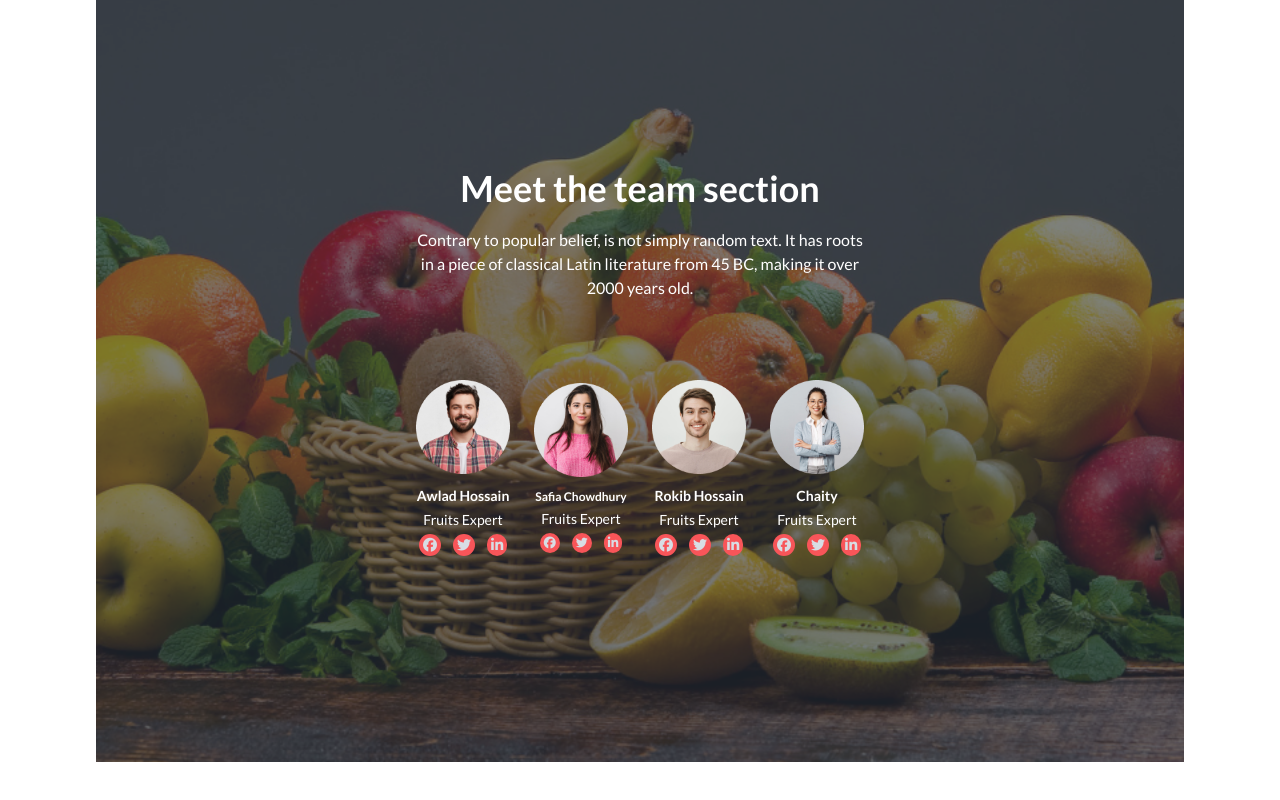
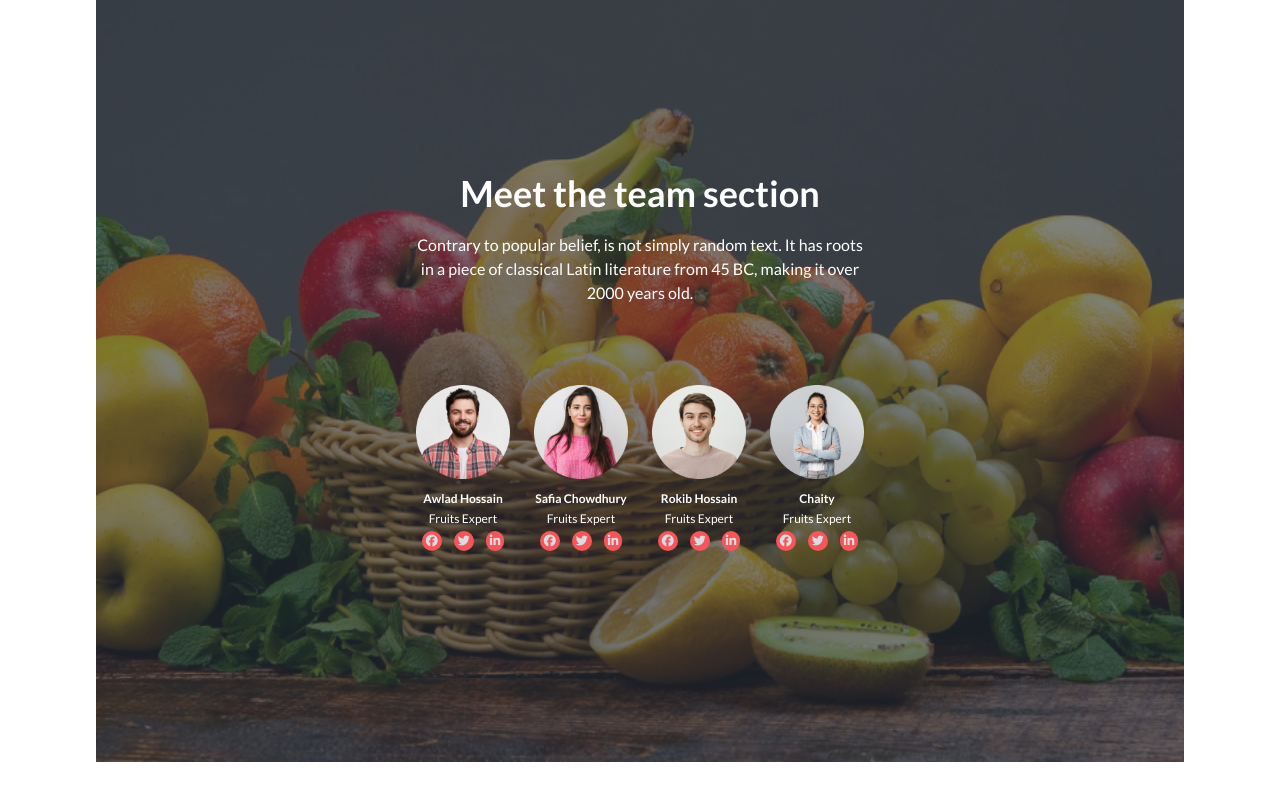
Before and after one commit to muna564/assignment-3, a plain HTML site: page index.html in a window 1280 px wide. Shown: the part 1928-2728 px from the top of the page. Drawn offline with nearby package versions, Linux system fonts and the light colour scheme.

Commit message:
update the team section

```diff
--- a/index.html
+++ b/index.html
@@ -402,11 +402,11 @@
                     <img src="./images/member1.png" class="mb-3" alt="" />
                   </div>
                   <div>
-                    <h4 class="text-sm font-bold mb-1 text-white">
+                    <h4 class="text-xs font-bold mb-1 text-white">
                       Awlad Hossain
                     </h4>
-                    <p class="mb-1 text-sm text-white">Fruits Expert</p>
-                    <div class="flex justify-center items-center gap-3 text-sm">
+                    <p class="mb-1 text-xs text-white">Fruits Expert</p>
+                    <div class="flex justify-center items-center gap-3 text-xs">
                       <span
                         ><i
                           class="fa-brands fa-facebook bg-[#F85559] rounded-full p-1"
@@ -433,7 +433,7 @@
                     <h4 class="text-xs font-bold mb-1 text-white">
                       Safia Chowdhury
                     </h4>
-                    <p class="mb-1 text-sm text-white">Fruits Expert</p>
+                    <p class="mb-1 text-xs text-white">Fruits Expert</p>
                     <div class="flex justify-center items-center gap-3 text-xs">
                       <span
                         ><i
@@ -458,11 +458,11 @@
                     <img src="./images/member3.png" class="mb-3" alt="" />
                   </div>
                   <div>
-                    <h4 class="text-sm font-bold mb-1 text-white">
+                    <h4 class="text-xs font-bold mb-1 text-white">
                       Rokib Hossain
                     </h4>
-                    <p class="mb-1 text-sm text-white">Fruits Expert</p>
-                    <div class="flex justify-center items-center gap-3 text-sm">
+                    <p class="mb-1 text-xs text-white">Fruits Expert</p>
+                    <div class="flex justify-center items-center gap-3 text-xs">
                       <span
                         ><i
                           class="fa-brands fa-facebook bg-[#F85559] rounded-full p-1"
@@ -486,9 +486,9 @@
                     <img src="./images/member4.png" class="mb-3" alt="" />
                   </div>
                   <div>
-                    <h4 class="text-sm font-bold mb-1 text-white">Chaity</h4>
-                    <p class="mb-1 text-sm text-white">Fruits Expert</p>
-                    <div class="flex justify-center items-center gap-3 text-sm">
+                    <h4 class="text-xs font-bold mb-1 text-white">Chaity</h4>
+                    <p class="mb-1 text-xs text-white">Fruits Expert</p>
+                    <div class="flex justify-center items-center gap-3 text-xs">
                       <span
                         ><i
                           class="fa-brands fa-facebook bg-[#F85559] rounded-full p-1"
```
